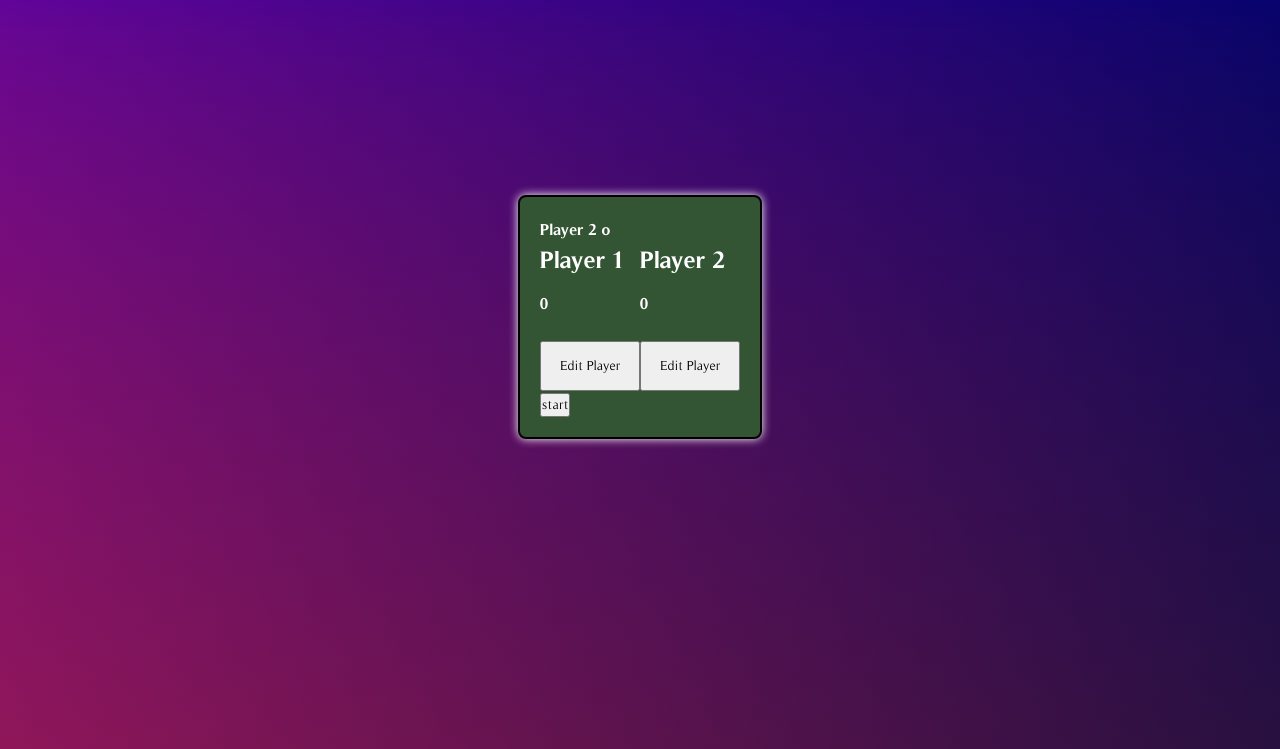
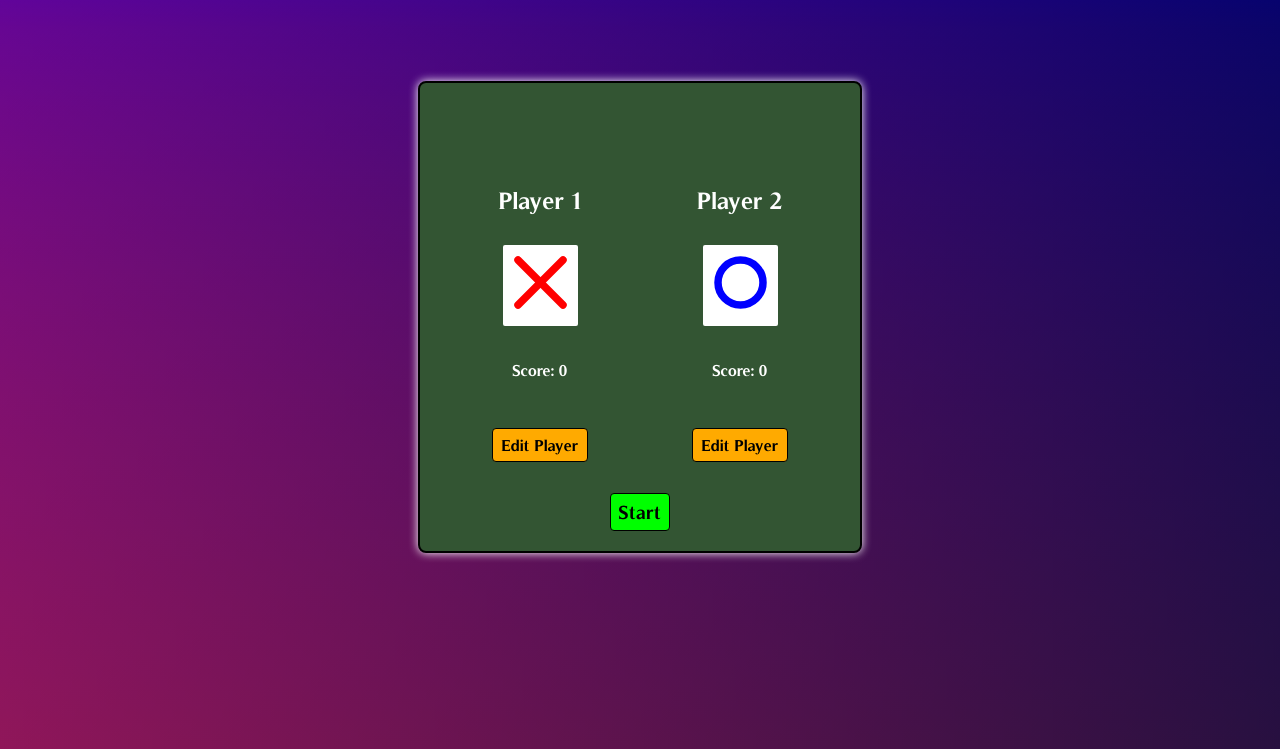
Before and after one commit to xavpav9/odin-tic-tac-toe, a plain HTML site: page index.html in a window 1280 px wide. Shown: the part 51-800 px from the top of the page. Drawn offline with Linux system fonts and the light colour scheme.

Commit message:
Add styling for right side panel

```diff
--- a/index.html
+++ b/index.html
@@ -42,7 +42,7 @@
         <h1>Edit Player</h1>
         <form method="dialog" action="">
           <label for="new-name">Name: </label>
-          <input type="text" name="new-name" id="new-name" required>
+          <input type="text" name="new-name" id="new-name" required maxlength="16">
 
           <label for="new-colour">Colour: </label>
           <input type="color" name="new-colour" id="new-colour">
@@ -69,14 +69,15 @@
 
       </div>
       <div class="panel">
-        <div id="current-turn">
-
-        </div>
         <div class="content">
+          <img class="p1 pointer" alt="current turn" src="images/pointer.svg"></img>
           <h2 class="p1 name">Player 1</h2>
+          <div class="p1 symbol"></div>
           <p class="p1 score">0</p>
           <button class="p1 edit-player-btn">Edit Player</button>
+          <img class="p2 pointer" alt="current turn" src="images/pointer.svg"></img>
           <h2 class="p2 name">Player 2</h2>
+          <div class="p2 symbol"></div>
           <p class="p2 score">0</p>
           <button class="p2 edit-player-btn">Edit Player</button>
         </div>
--- a/script.js
+++ b/script.js
@@ -149,11 +149,42 @@ screenController = (function() {
   };
 
   function updatePlayerInfo() {
-    document.querySelector("#current-turn").textContent = `${gameController.getCurrentPlayer().getName()} ${gameController.getCurrentPlayer().getSymbol()}`;
+    if (document.querySelector(".start-restart.restart") != null) document.querySelector(".panel .content").dataset.currentTurn = gameController.getCurrentPlayer("index") + 1;
     document.querySelector(".p1.score").textContent = gameController.getPlayer(0).getScore();
     document.querySelector(".p2.score").textContent = gameController.getPlayer(1).getScore();
     document.querySelector(".p1.name").textContent = gameController.getPlayer(0).getName();
     document.querySelector(".p2.name").textContent = gameController.getPlayer(1).getName();
+
+    for (let playerIndex = 0; playerIndex < 2; ++playerIndex) {
+      const player = gameController.getPlayer(playerIndex);
+      const element = document.querySelector(`.p${playerIndex + 1}.symbol`);
+      const symbol = player.getSymbol();
+      let symbolClass;
+      switch (symbol) {
+        case "+":
+          symbolClass = "plus";
+          break;
+        case "=":
+          symbolClass = "equal";
+          break;
+        default:
+          symbolClass = symbol;
+      };
+      const colour = player.getColour();
+
+      const img = document.querySelector(`.resources .${symbolClass}`).cloneNode(true);
+      img.classList.add("loaded");
+      img.style.stroke = colour;
+
+      element.textContent = "";
+      element.appendChild(img);
+      element.style.color = colour;
+
+      img.addEventListener("error", evt => {
+        img.classList.remove("loaded");
+        img.parentNode.textContent = img.dataset.symbol;
+      });
+    };
   };
 
   function enableEdit(enable) {
@@ -223,6 +254,7 @@ screenController = (function() {
   document.querySelector(".start-restart").addEventListener("click", evt => {
     gameboardDisplay.style.display = "grid";
     evt.target.textContent = "restart";
+    evt.target.classList.add("restart");
     gameController.startGame();
   });
   return { createBox, updateScreen, boxClickHandler, gameboardDisplay, enableEdit };
@@ -231,10 +263,12 @@ screenController = (function() {
 gameController = (function() {
   const players = [createPlayer("Player 1", "x", "#ff0000"), createPlayer("Player 2", "o", "#0000ff")];
   let currentPlayer;
+  let oldCurrentPlayer = 0;
 
   function startGame() {
     gameboard.createBoard();
-    currentPlayer = Math.floor(Math.random() * 2);
+    currentPlayer = (oldCurrentPlayer + 1) % 2;
+    oldCurrentPlayer = currentPlayer;
     screenController.updateScreen();
     screenController.enableEdit(true);
   };
@@ -307,7 +341,13 @@ gameController = (function() {
     document.querySelector("#end-screen").showModal();
   };
 
-  function getCurrentPlayer() { return players[currentPlayer]; };
+  function getCurrentPlayer(type="object") {
+    if (type === "object") {
+      return players[currentPlayer];
+    } else if (type === "index") {
+      return currentPlayer;
+    };
+  };
 
   function getPlayer(index) {
     const newIndex = parseInt(index);
@@ -318,7 +358,7 @@ gameController = (function() {
     }
   };
 
-  return { startGame, playRound, changePlayer, getCurrentPlayer, getPlayer, };
+  return { startGame, playRound, changePlayer, getCurrentPlayer, getPlayer };
 })();
 
 gameController.startGame();
--- a/style.css
+++ b/style.css
@@ -47,7 +47,7 @@ body > h1 {
   display: flex;
   justify-content: center;
   align-items: center;
-  gap: 20px;
+  gap: 80px;
   height: 80vh;
 }
 
@@ -92,6 +92,9 @@ body > h1 {
 }
 
 .panel {
+  display: grid;
+  place-items: center;
+
   background-color: #353;
   padding: 20px;
   border-radius: 8px;
@@ -99,13 +102,66 @@ body > h1 {
   box-shadow: 0px 0px 10px white;
   color: white;
 
+  .start-restart {
+    text-transform: capitalize;
+  }
+
   .content {
     display: grid;
-    grid-template: repeat(3, 50px) / repeat(2, 100px);
+    grid-template: 50px repeat(4, 75px) / repeat(2, 200px);
+    place-items: center;
+    place-content: center;
     grid-auto-flow: column;
+    row-gap: 10px;
+
+    .pointer {
+      height: 75px;
+      width: auto;
+      visibility: hidden;
+    }
+
+    &[data-current-turn="1"] {
+      .p1.pointer {
+        visibility: visible;
+      }
+    }
+
+    &[data-current-turn="2"] {
+      .p2.pointer {
+        visibility: visible;
+      }
+    }
 
     .name {
       white-space: pre-wrap;
+      font-size: 1.5rem;
+    }
+
+    .symbol {
+      background-color: white;
+      border-radius: 2px;
+      svg {
+        height: 75px;
+        width: auto;
+      }
+    }
+
+    .name, .score {
+      text-align: center;
+    }
+
+    .score {
+      &::before { content: "Score: "; }
+    }
+
+    .edit-player-btn {
+      background-color: #fa0;
+      margin-bottom: 20px;
+
+      &:hover { background-color: #e90; }
+      &:active { background-color: #d80; }
+      &:disabled { background-color: #c99; }
+      font-size: 1rem;
     }
   }
 }
@@ -153,26 +209,27 @@ dialog {
   }
 }
 
-#end-screen .play-again, #change-player .submit, #change-player .cancel {
+#end-screen .play-again, #change-player .submit, #change-player .cancel, .panel .edit-player-btn, .panel .start-restart {
   border: thin solid black;
   border-radius: 4px;
   padding: 4px 8px;
+  transition: background-color 0.3s;
 
   font-weight: 700;
   font-size: 1.2rem;
 }
 
-#end-screen .play-again, #change-player .submit {
+#end-screen .play-again, #change-player .submit, .panel .start-restart {
   background-color: #0f0;
 
-  &:hover, &:focus { background-color: #0e0; }
+  &:hover { background-color: #0e0; }
   &:active { background-color: #0d0; }
 }
 
-#change-player .cancel {
+#change-player .cancel, .panel .start-restart.restart {
   background-color: #f00;
 
-  &:hover, &:focus { background-color: #e00; }
+  &:hover { background-color: #e00; }
   &:active { background-color: #d00; }
 }
 
@@ -182,8 +239,13 @@ dialog {
   background-image: linear-gradient(lightgreen, 50%, yellow);
   padding: 60px 40px 50px 40px;
 
+  &[open] {
+    animation: fade-in 0.3s;
+  }
+
   h1 {
     text-align: center;
+    margin-bottom: 30px;
   }
 
   form {
@@ -231,8 +293,13 @@ dialog {
     }
 
     input, select {
+      font-family: "Roboto", system-ui, sans-serif;
       &:focus, &:hover {
         outline: 2px solid lightblue;
+      }
+      &:invalid {
+        background-color: pink;
+        border-color: red;
       }
     }
   }
```
Also changed, not shown: images/pointer.svg (added).
